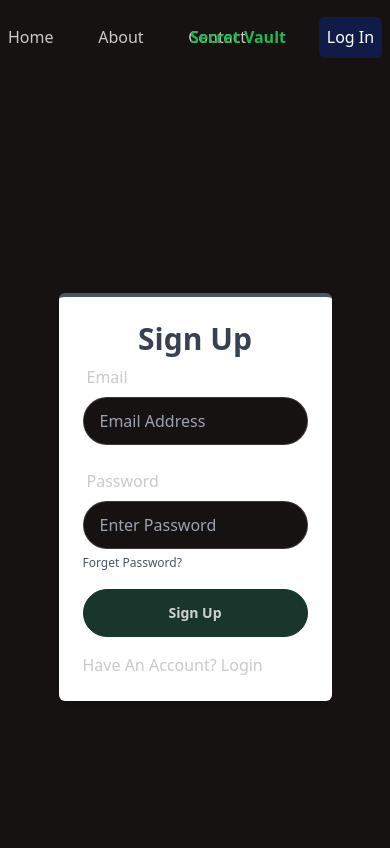
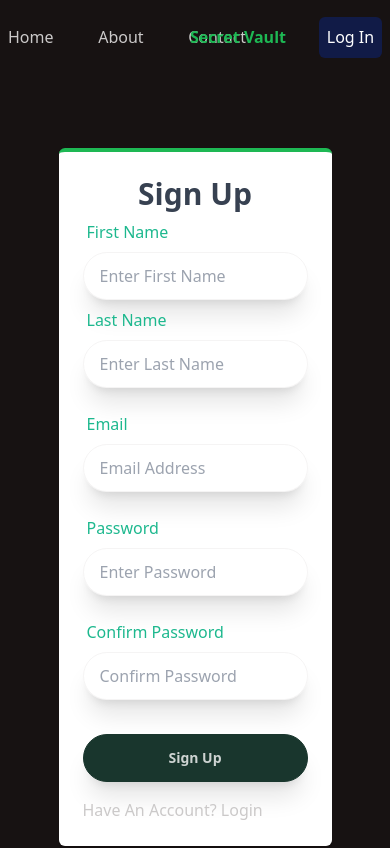
Before and after one commit to woooocoder/SecretVault, a React (Vite) app: page /signup in a window 390 px wide. Shown: the top 848 px of the page. Built offline with nearby package versions, Linux system fonts and the light colour scheme.

Commit message:
login/signup forms made responsive

```diff
--- a/src/components/LoginForm.jsx
+++ b/src/components/LoginForm.jsx
@@ -2,38 +2,38 @@
 const LoginForm = () => {
   return (
     <div class="relative flex flex-col items-center justify-center h-screen overflow-hidden">
-      <div class="w-full p-6 bg-white border-t-4 border-gray-600 rounded-md shadow-md border-top lg:max-w-lg">
+      <div class="w-full p-6 bg-white border-t-4 border-primary rounded-md shadow-md border-top lg:max-w-lg">
         <h1 class="text-3xl font-semibold text-center text-gray-700">
           Login
         </h1>
         <form class="space-y-4">
           <div>
             <label class="label">
-              <span class="text-base label-text">Email</span>
+              <span class="text-base label-text text-secondary">Email</span>
             </label>
             <input
               type="text"
               placeholder="Email Address"
-              class="w-full input input-bordered"
+              class="w-full input input-bordered shadow-xl bg-inherit text-base-300"
             />
           </div>
           <div>
             <label class="label">
-              <span class="text-base label-text">Password</span>
+              <span class="text-base label-text text-secondary">Password</span>
             </label>
             <input
               type="password"
               placeholder="Enter Password"
-              class="w-full input input-bordered"
+              class="w-full input input-bordered shadow-xl bg-inherit text-base-300"
             />
           </div>
           <a
             href="#"
-            class="text-xs text-gray-600 hover:underline hover:text-blue-600"
+            class="text-xs text-gray-600 hover:underline hover:text-blue-600 ml-[1%]"
           >
             Forget Password?
           </a>
-          <div>
+          <div className="pt-[6%]">
             <button class="btn btn-block btn-neutral">Login</button>
           </div>
 
--- a/src/components/SignupForm.jsx
+++ b/src/components/SignupForm.jsx
@@ -1,50 +1,78 @@
 const SignupForm = () => {
-    return (
-        <div class="relative flex flex-col items-center justify-center h-screen overflow-hidden">
-      <div class="w-full p-6 bg-white border-t-4 border-gray-600 rounded-md shadow-md border-top lg:max-w-lg">
+  return (
+    <div class="relative flex flex-col items-center justify-center h-screen overflow-hidden">
+      <div class="w-full p-6 bg-white border-t-4 border-primary rounded-md shadow-md border-top lg:max-w-lg">
         <h1 class="text-3xl font-semibold text-center text-gray-700">
           Sign Up
         </h1>
         <form class="space-y-4">
+          <div className="md:flex justify-between">
+            <div>
+              <label class="label">
+                <span class="text-base label-text text-secondary">First Name</span>
+              </label>
+              <input
+                type="text"
+                placeholder="Enter First Name"
+                class="w-full input input-bordered shadow-xl bg-inherit text-base-300"
+              />
+            </div>
+            <div>
+              <label class="label">
+                <span class="text-base label-text text-secondary">Last Name</span>
+              </label>
+              <input
+                type="text"
+                placeholder="Enter Last Name"
+                class="w-full input input-bordered shadow-xl bg-inherit text-base-300"
+              />
+            </div>
+          </div>
           <div>
             <label class="label">
-              <span class="text-base label-text">Email</span>
+              <span class="text-base label-text text-secondary">Email</span>
             </label>
             <input
               type="text"
               placeholder="Email Address"
-              class="w-full input input-bordered"
+              class="w-full input input-bordered shadow-xl bg-inherit text-base-300"
             />
           </div>
           <div>
             <label class="label">
-              <span class="text-base label-text">Password</span>
+              <span class="text-base label-text text-secondary">Password</span>
             </label>
             <input
               type="password"
               placeholder="Enter Password"
-              class="w-full input input-bordered"
+              class="w-full input input-bordered shadow-xl bg-inherit text-base-300"
             />
-          </div>
-          <a
-            href="#"
-            class="text-xs text-gray-600 hover:underline hover:text-blue-600"
-          >
-            Forget Password?
-          </a>
-          <div>
-            <button class="btn btn-block btn-neutral">Sign Up</button>
           </div>
 
           <div>
-            <a className="hover:text-neutral" href='/login'>
-                Have An Account? Login
+            <label class="label">
+              <span class="text-base label-text text-secondary">Confirm Password</span>
+            </label>
+            <input
+              type="password"
+              placeholder="Confirm Password"
+              class="w-full input input-bordered shadow-xl bg-inherit text-base-300"
+            />
+          </div>
+
+          <div className="pt-[8%]">
+            <button class="btn btn-block btn-neutral shadow-xl">Sign Up</button>
+          </div>
+
+          <div>
+            <a className="hover:text-neutral" href="/login">
+              Have An Account? Login
             </a>
           </div>
         </form>
       </div>
     </div>
-    )
-}
+  );
+};
 
-export default SignupForm
+export default SignupForm;
```
